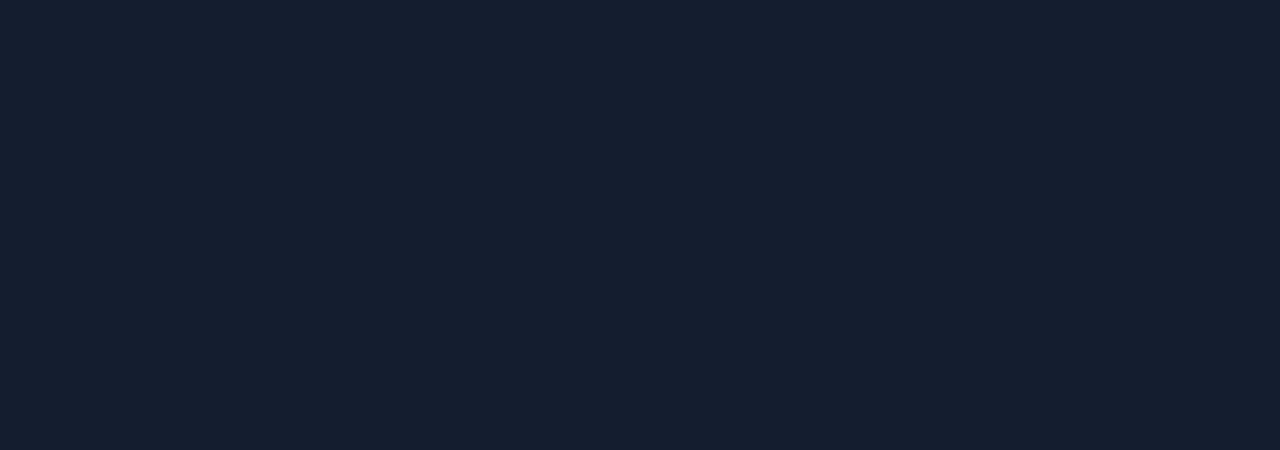
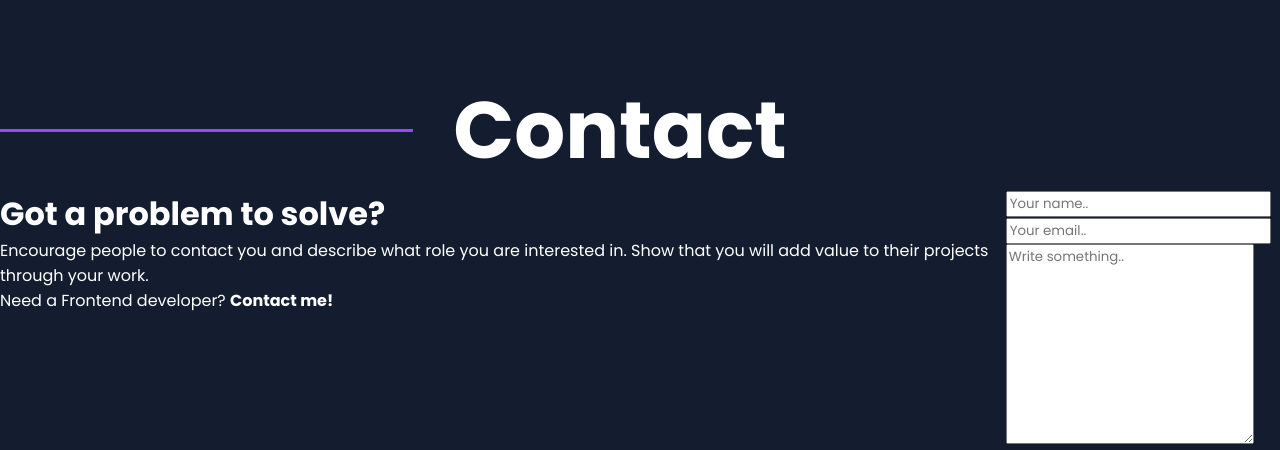
Before and after one commit to HenningOtte/Portfolio, an Angular app: page / in a window 1280 px wide. Shown: the part 4117-4567 px from the top of the page. Before the commit the page ends 4187 px from the top, so only its background shows below. Built offline with nearby package versions, Linux system fonts and the light colour scheme.

Commit message:
Add contact component

```diff
--- /dev/null
+++ b/src/app/main-content/contact/contact.html
@@ -0,0 +1,35 @@
+<section class="contact">
+    <div class="contact-title">
+        <div class="divider"></div>
+        <div class="headline">
+            <h2>Contact</h2>
+        </div>
+    </div>
+    <div class="contact-form-container">
+        <div class="contact-text">
+            <h3>Got a problem to solve?</h3>
+            <p>
+                Encourage people to contact you and describe what role you are interested in. Show that you will add
+                value to their projects through your work.
+            </p>
+            <p>Need a Frontend developer? <b>Contact me!</b></p>
+        </div>
+        <div class="container">
+            <form action="action_page.php">
+                <div>
+                    <!-- <label for="name">First Name</label> -->
+                    <input type="text" id="name" name="firstname" placeholder="Your name..">
+                    <span></span>
+                </div>
+                <div>
+                    <!-- <label for="email">Last Name</label> -->
+                    <input type="email" id="email" name="lastname" placeholder="Your email..">
+                    <span></span>
+                </div>
+                <!-- <label for="subject">Subject</label> -->
+                <textarea id="subject" name="subject" placeholder="Write something.." style="height:200px"></textarea>
+                <input type="submit" value="Submit">
+            </form>
+        </div>
+    </div>
+</section>
--- /dev/null
+++ b/src/app/main-content/contact/contact.scss
@@ -0,0 +1,29 @@
+@use '../../styles/variables' as *;
+
+.contact {
+  width: 100%;
+  display: flex;
+  flex-direction: column;
+}
+
+.contact-title {
+  width: 100%;
+  display: flex;
+  align-items: center;
+}
+
+.headline {
+  flex: 2;
+//   margin-left: 40px;
+}
+
+.divider {
+  height: 3px;
+  flex: 1;
+  background-color: $bright-purple;
+  margin-right: 40px;
+}
+
+.contact-form-container {
+    display: flex;
+}
--- a/src/app/main-content/main-content.html
+++ b/src/app/main-content/main-content.html
@@ -3,3 +3,4 @@
 <app-my-skills></app-my-skills>
 <app-portfolio></app-portfolio>
 <app-testimonials></app-testimonials>
+<app-contact></app-contact>
--- a/src/app/main-content/main-content.ts
+++ b/src/app/main-content/main-content.ts
@@ -5,10 +5,11 @@ import { AboutMe } from './about-me/about-me';
 import { MySkills } from './my-skills/my-skills';
 import { Portfolio } from './portfolio/portfolio';
 import { Testimonials } from './testimonials/testimonials';
+import { Contact } from './contact/contact';
 
 @Component({
   selector: 'app-main-content',
-  imports: [Hero, AboutMe, MySkills, CommonModule, Portfolio, Testimonials],
+  imports: [Hero, AboutMe, MySkills, CommonModule, Portfolio, Testimonials, Contact],
   templateUrl: './main-content.html',
   styleUrl: './main-content.scss',
 })
```
Also changed, not shown: src/app/main-content/contact/contact.ts (added, +11 -0 lines), 1 other file (tests, documents, lock files or other folders).
